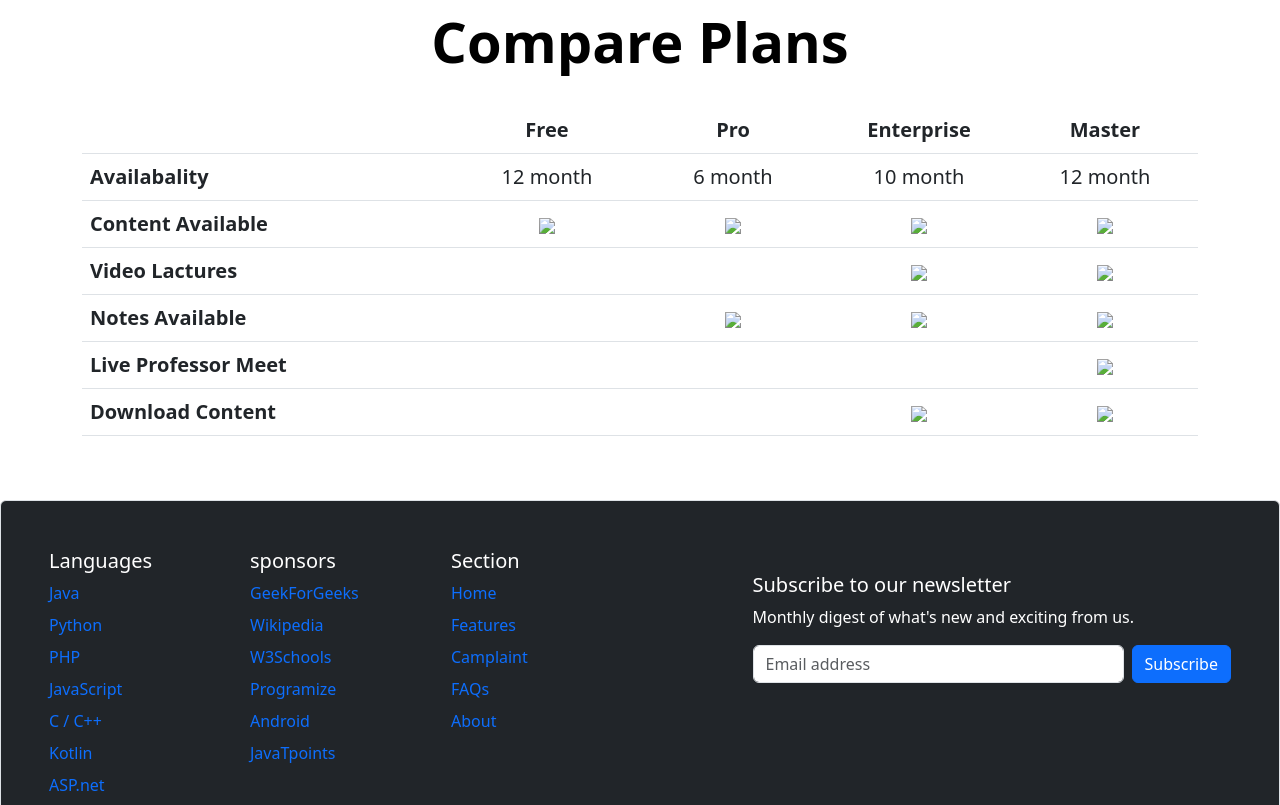
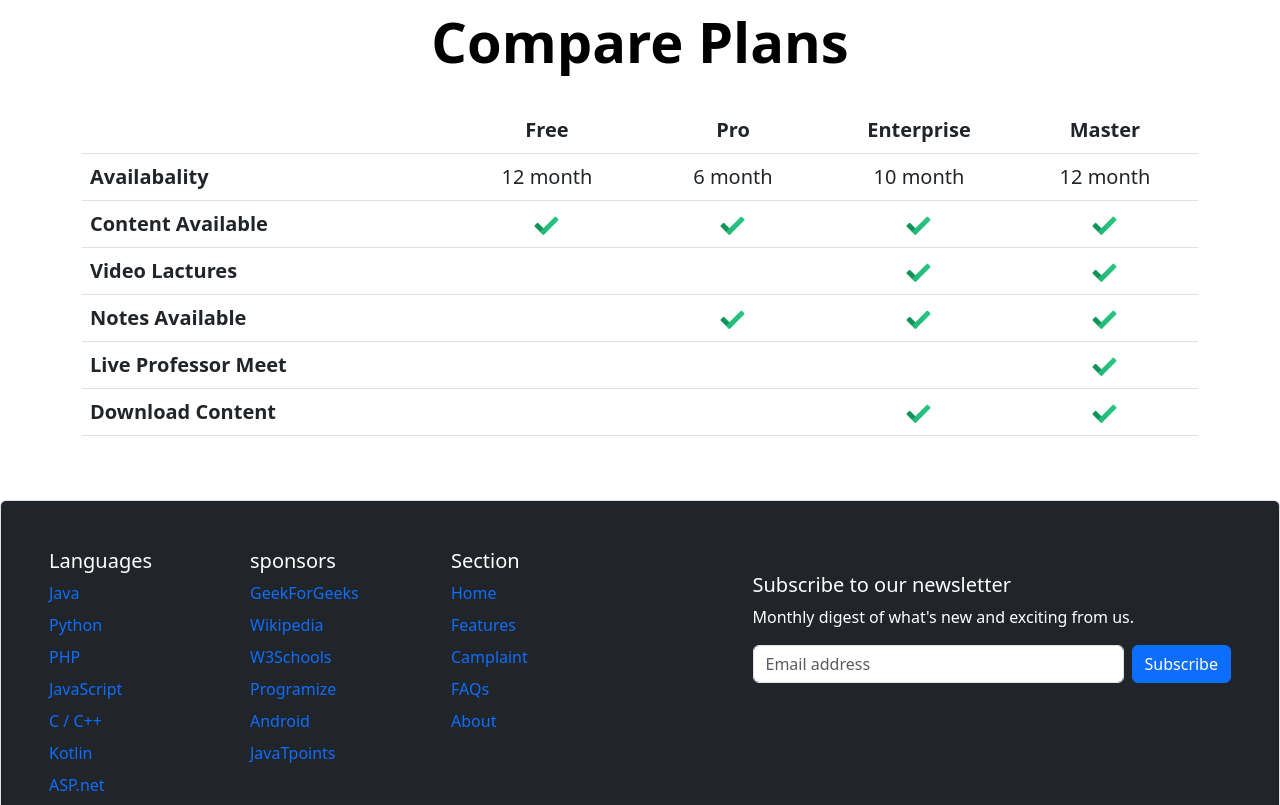
Before and after one commit to NIRMAL-PRAJAPATI/Learning_Languages_sponzeall, a plain HTML site: page frontend.html in a window 1280 px wide. Shown: the part 1995-2800 px from the top of the page. Drawn offline with nearby package versions, Linux system fonts and the light colour scheme.

Commit message:
frontend.html

```diff
--- a/frontend.html
+++ b/frontend.html
@@ -59,8 +59,8 @@
           </a>
         </div>
       </div>
-      <img class="img1 rounded" src="course img (2).jpg">
-      <img class="img2 rounded" src="course img (1).jpg">
+      <img class="img1 rounded" src="images/course img (2).jpg">
+      <img class="img2 rounded" src="images/course img (1).jpg">
     </div>
   </main>
 
@@ -185,38 +185,38 @@
         </tr>
         <tr>
           <th scope="row" class="text-start">Content Available</th>
-          <td><img class="bi" height="25px" src="tick.png"></td>
-          <td><img class="bi" height="25px" src="tick.png"></td>
-          <td><img class="bi" height="25px" src="tick.png"></td>
-          <td><img class="bi" height="25px" src="tick.png"></td>
+          <td><img class="bi" height="25px" src="images/tick.png"></td>
+          <td><img class="bi" height="25px" src="images/tick.png"></td>
+          <td><img class="bi" height="25px" src="images/tick.png"></td>
+          <td><img class="bi" height="25px" src="images/tick.png"></td>
         </tr>
         <tr>
           <th scope="row" class="text-start">Video Lactures</th>
           <td></td>
           <td></td>
-          <td><img class="bi" height="25px" src="tick.png"></td>
-          <td><img class="bi" height="25px" src="tick.png"></td>
+          <td><img class="bi" height="25px" src="images/tick.png"></td>
+          <td><img class="bi" height="25px" src="images/tick.png"></td>
         </tr>
         <tr>
           <th scope="row" class="text-start">Notes Available</th>
           <td></td>
-          <td><img class="bi" height="25px" src="tick.png"></td>
-          <td><img class="bi" height="25px" src="tick.png"></td>
-          <td><img class="bi" height="25px" src="tick.png"></td>
+          <td><img class="bi" height="25px" src="images/tick.png"></td>
+          <td><img class="bi" height="25px" src="images/tick.png"></td>
+          <td><img class="bi" height="25px" src="images/tick.png"></td>
         </tr>
         <tr>
           <th scope="row" class="text-start">Live Professor Meet</th>
           <td></td>
           <td></td>
           <td></td>
-          <td><img class="bi" height="25px" src="tick.png"></td>
+          <td><img class="bi" height="25px" src="images/tick.png"></td>
         </tr>
         <tr>
           <th scope="row" class="text-start">Download Content</th>
           <td></td>
           <td></td>
-          <td><img class="bi" height="25px" src="tick.png"></td>
-          <td><img class="bi" height="25px" src="tick.png"></td>
+          <td><img class="bi" height="25px" src="images/tick.png"></td>
+          <td><img class="bi" height="25px" src="images/tick.png"></td>
         </tr>
       </tbody>
     </table>
```
